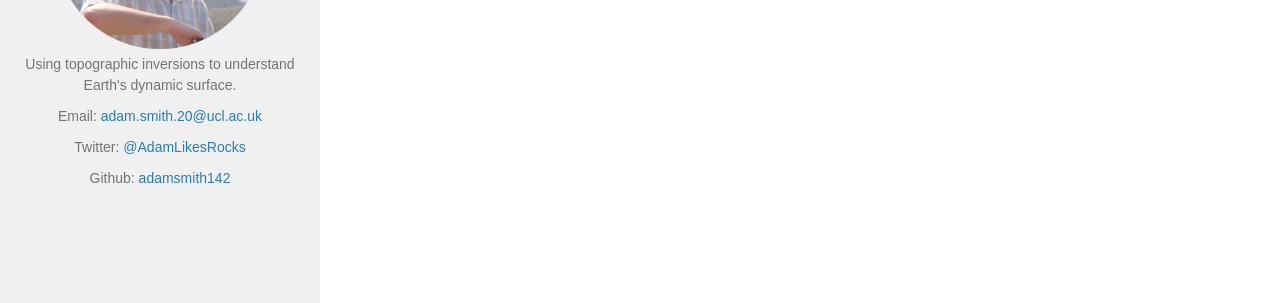
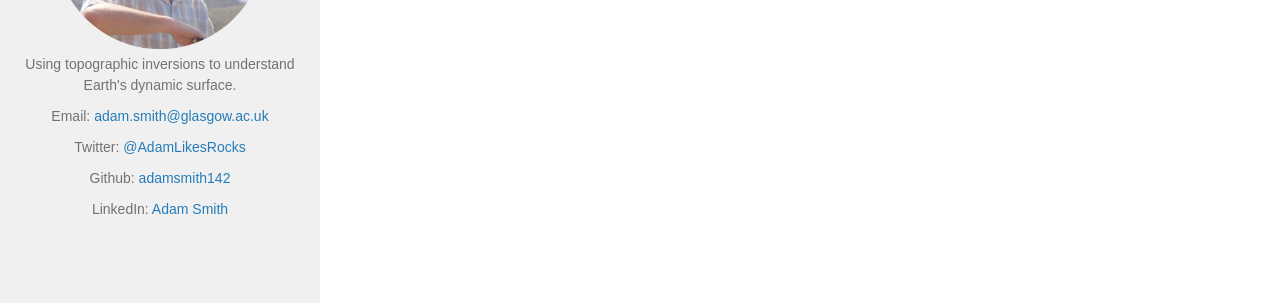
Before and after one commit to adamsmith142/adamsmith142.github.io, a Jekyll site: the page built from index.md, in a window 1280 px wide. Shown: the part 223-526 px from the top of the page. Built offline with Jekyll 4.4.1, drawn with Linux system fonts in a browser that asks for light colours; our own code applies the rules of GitHub Pages for plain Markdown files.

Commit message:
Update default.html

```diff
--- a/_layouts/default.html
+++ b/_layouts/default.html
@@ -104,9 +104,10 @@
             </div>
             <p>{{ site.description | default: site.github.project_tagline }}</p>
             <!-- Add your contact details here -->
-            <p>Email: <a href="mailto:adam.smith.20@ucl.ac.uk">adam.smith.20@ucl.ac.uk</a></p>
+            <p>Email: <a href="mailto:adam.smith@glasgow.ac.uk">adam.smith@glasgow.ac.uk</a></p>
             <p>Twitter: <a href="https://twitter.com/adamlikesrocks" target="_blank" rel="noopener noreferrer">@AdamLikesRocks</a></p>
             <p>Github: <a href="https://github.com/adamsmith142">adamsmith142</a></p>
+            <p>LinkedIn: <a href="www.linkedin.com/in/adam-smith-330416190">Adam Smith</a></p>
             <!-- ... (existing header content) ... -->
         </header>
         <main>
```
